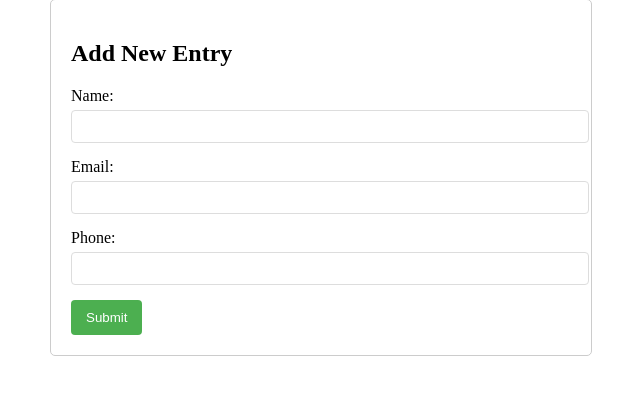
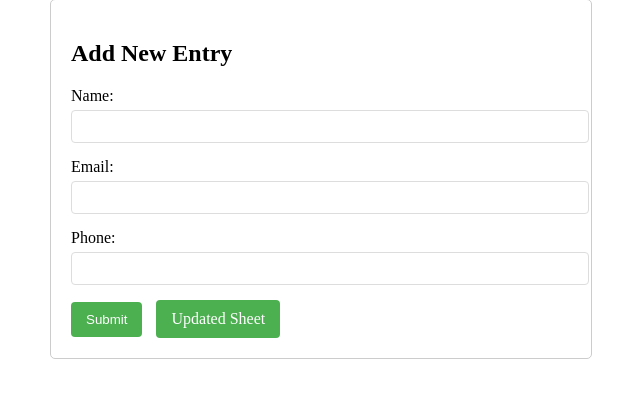
Before and after one commit to shariqsajad88/Google_Sheets_Project, a Django app: page /save/ in a window 1280 px wide. Shown: the part 51-456 px from the top of the page, without its empty margins (319-959 px from the left). Run offline with Django 5.2, Linux system fonts and the light colour scheme.

Commit message:
created new button updated sheet

```diff
--- a/sheets_integration/templates/sheets_integration/add_data.html
+++ b/sheets_integration/templates/sheets_integration/add_data.html
@@ -24,15 +24,21 @@
             border: 1px solid #ddd;
             border-radius: 4px;
         }
-        button {
+        button,
+        .link-button {
+            display: inline-block;
             background-color: #4CAF50;
             color: white;
             padding: 10px 15px;
+            text-align: center;
+            text-decoration: none;
             border: none;
             border-radius: 4px;
             cursor: pointer;
+            margin-right: 10px;
         }
-        button:hover {
+        button:hover,
+        .link-button:hover {
             background-color: #45a049;
         }
         .message {
@@ -79,6 +85,7 @@
                 <input type="text" id="phone" name="phone" required>
             </div>
             <button type="submit">Submit</button>
+            <a href="{% url 'fetch_from_sheet' %}" class="link-button">Updated Sheet</a>
         </form>
     </div>
 </body>
--- a/sheets_integration/templates/sheets_integration/display_data.html
+++ b/sheets_integration/templates/sheets_integration/display_data.html
@@ -2,6 +2,7 @@
 <html>
 <head>
     <title>Sheet Data</title>
+
     <style>
         table {
             width: 100%;
--- a/sheets_integration/views.py
+++ b/sheets_integration/views.py
@@ -39,7 +39,7 @@ def save_to_sheet(request):
             sheet.append_row([name, email, phone])
 
             messages.success(request, 'Data saved successfully!')
-            return redirect('fetch_from_sheet')
+            return redirect('save_to_sheet')
 
         except Exception as e:
 
```
